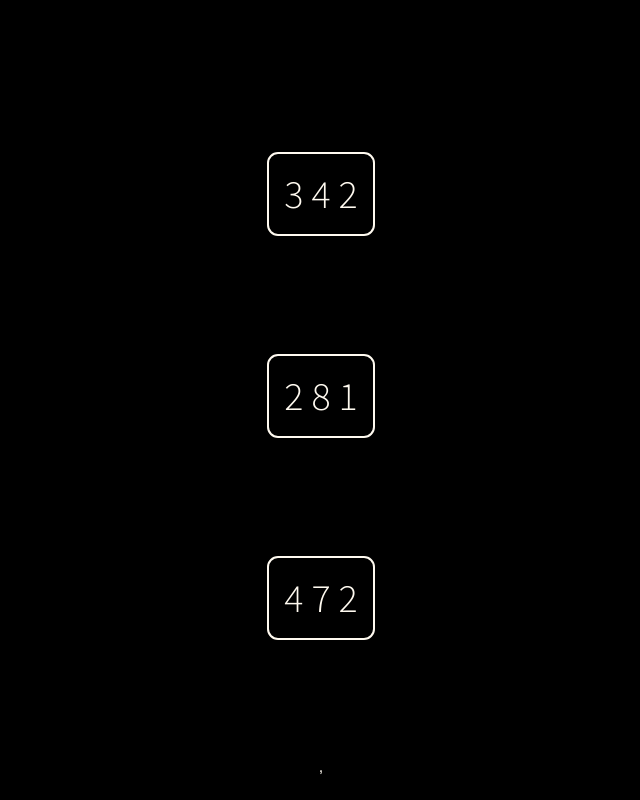
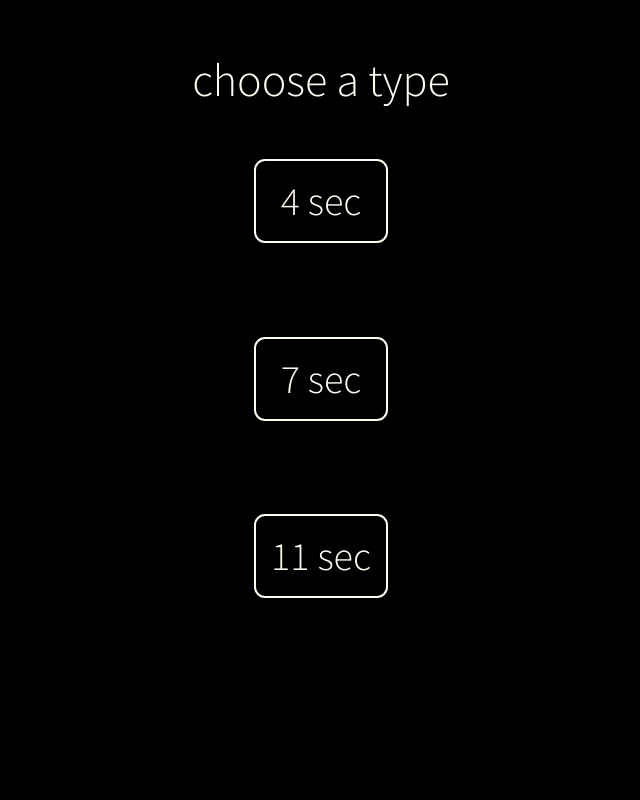
Before and after one commit to snturk/thing, a Vue app: page /type in a window 1280 px wide. Shown: the whole page, without its empty margins (319-959 px from the left). Built offline with nearby package versions, Linux system fonts and the light colour scheme.

Commit message:
added message and changed name of types

```diff
--- a/src/views/Type.vue
+++ b/src/views/Type.vue
@@ -1,9 +1,10 @@
 <template>
   <div id="app">
+    <div id="typeTitle">choose a type</div>
     <div id="typeContainer"><router-link to="/meditation">
-      <div class="type" v-on:click="() => {}">3 4 2</div>
-      <div class="type" v-on:click="() => {}">2 8 1</div>
-      <div class="type" v-on:click="() => {}">4 7 2</div>,
+      <div class="type" v-on:click="() => {}">4 sec</div>
+      <div class="type" v-on:click="() => {}">7 sec</div>
+      <div class="type" v-on:click="() => {}">11 sec</div>
       </router-link>
     </div>
   </div>
@@ -26,13 +27,19 @@ export default {
 </script>
 
 <style scoped>
+#typeTitle{
+  font-size: 46px;
+  font-family: 'Source Sans Pro', sans-serif;
+  margin-top: 4%;
+}
+
 #typeContainer{
   width: fit-content;
   margin: auto;
-  margin-top: 12%;
+  margin-top: 4%;
 }
 .type{
-  margin-bottom: 110%;
+  margin-bottom: 70%;
   font-family: 'Source Sans Pro', sans-serif;
   font-size: 40px;
   border: 2px floralwhite solid;
```
